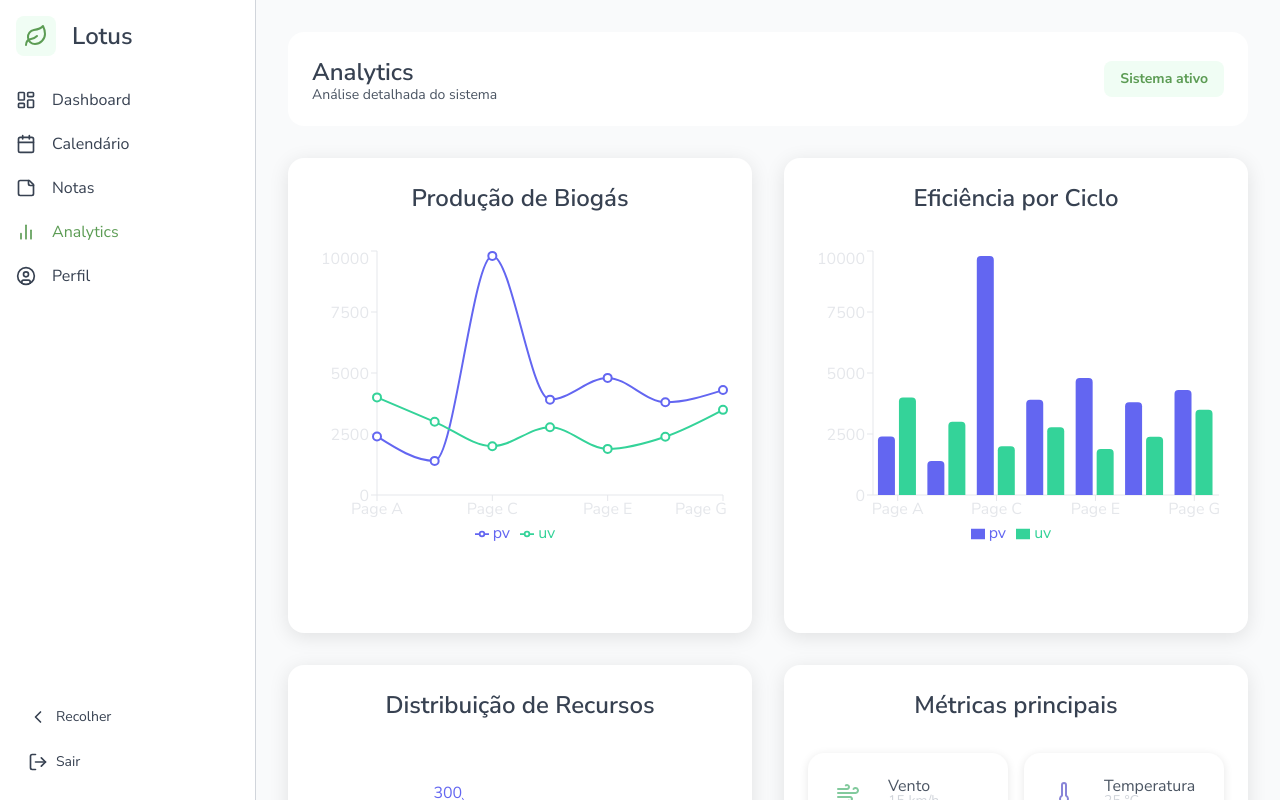
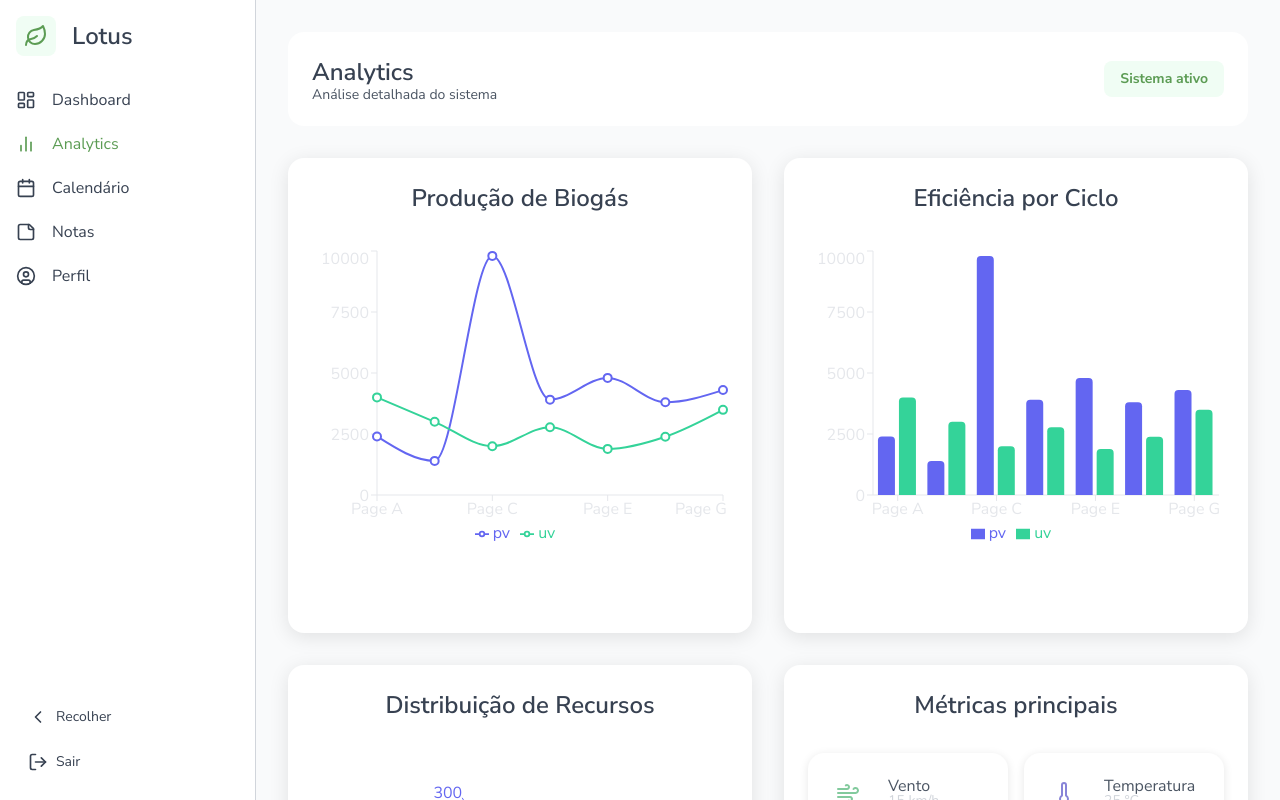
Before and after one commit to Lotus-Bio/lotus-frontend-2.0, a Next.js app: page /analytics in a window 1280 px wide. Shown: the top 800 px of the page. Built offline with nearby package versions, Linux system fonts and the light colour scheme; no server answers; sample sign-in values are in the browser's storage.

Commit message:
altera posicionamento de analytics no sidemenu

```diff
--- a/src/ui/components/Sidemenu/index.jsx
+++ b/src/ui/components/Sidemenu/index.jsx
@@ -40,9 +40,9 @@ const Sidemenu = () => {
 
   const shouldRenderMenu = [
     "/dashboard",
+    "/analytics",
     "/calendar",
     "/notes",
-    "/analytics",
     "/profile",
   ].includes(pathname);
 
@@ -100,6 +100,10 @@ const Sidemenu = () => {
               <LayoutDashboard />
               {!isSidebarCollapsed && <span>Dashboard</span>}
             </NavItem>
+            <NavItem href="/analytics" isActive={isActive("/analytics")}>
+              <BarChart2 />
+              {!isSidebarCollapsed && <span>Analytics</span>}
+            </NavItem>
             <NavItem href="/calendar" isActive={isActive("/calendar")}>
               <Calendar />
               {!isSidebarCollapsed && <span>Calendário</span>}
@@ -107,10 +111,6 @@ const Sidemenu = () => {
             <NavItem href="/notes" isActive={isActive("/notes")}>
               <StickyNote />
               {!isSidebarCollapsed && <span>Notas</span>}
-            </NavItem>
-            <NavItem href="/analytics" isActive={isActive("/analytics")}>
-              <BarChart2 />
-              {!isSidebarCollapsed && <span>Analytics</span>}
             </NavItem>
             <NavItem href="/profile" isActive={isActive("/profile")}>
               <UserCircle />
```
